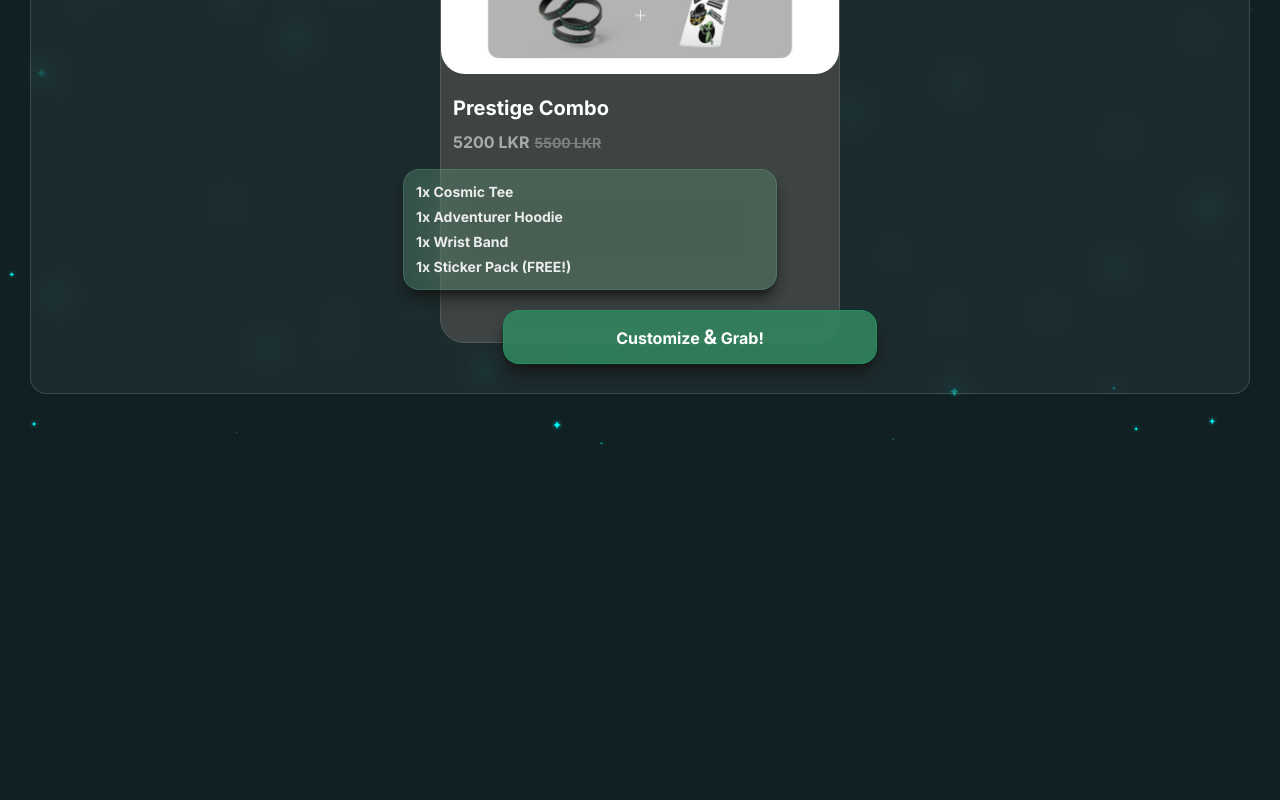
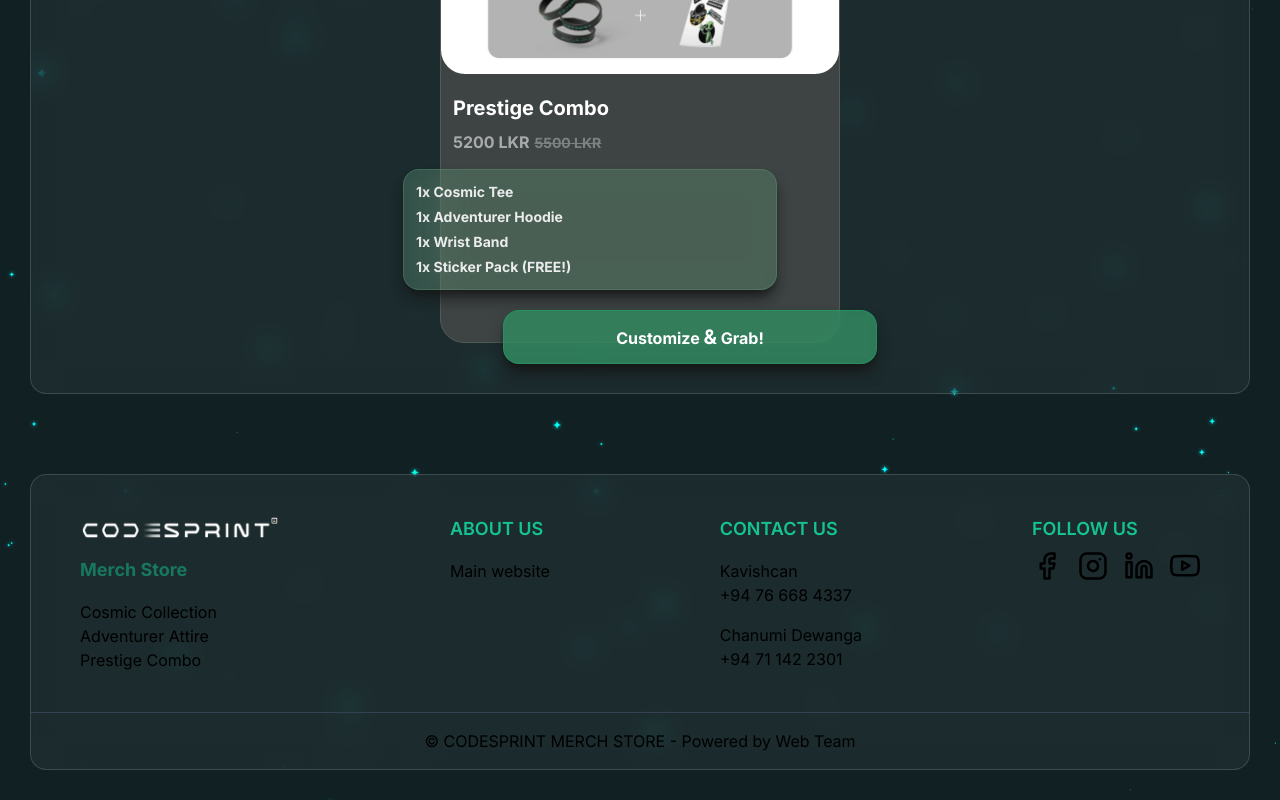
Before and after one commit to cipherdragon/codesprint-store, a Next.js app: page / in a window 1280 px wide. Shown: the part 2666-3466 px from the top of the page. Before the commit the page ends 3110 px from the top, so only its background shows below. Built offline with nearby package versions, Linux system fonts and the light colour scheme.

Commit message:
Fix footer package links and add new packages

```diff
--- a/src/app/layout.tsx
+++ b/src/app/layout.tsx
@@ -20,7 +20,7 @@ export default function RootLayout({ children }: RootLayoutProps) {
         <SiteHeader />
         {children}
         <div className="h-[50px]"></div>
-        {/* <SiteFooter /> */}
+        <SiteFooter />
       </body>
     </html>
   );
--- a/src/components/SiteFooter.tsx
+++ b/src/components/SiteFooter.tsx
@@ -1,9 +1,23 @@
 import Image from "next/image";
 import codesprintLogo from "../assets/codesprint-logo.webp";
 import { Facebook, Instagram, Linkedin, Youtube } from "react-feather";
-import { useEffect } from "react";
+import { Packages as package_list } from "@/db/Packages";
+import Link from "next/link";
 
 export default function SiteFooter() {
+
+    const packages = package_list.map((pkg) => {
+        return (
+            <li key={pkg.id} className="hover:underline">
+                <Link href={`/package/${pkg.id}`} prefetch={false}>
+                    <button>
+                        {pkg.name}
+                    </button>
+                </Link>
+            </li>
+        )
+    })
+
     return (
         <footer className="proper-padded-container">
             <div
@@ -21,46 +35,13 @@ export default function SiteFooter() {
                                 text-opacity-50">
                                 Merch Store
                             </h3>
-                            <ul className="font-bold text-white text-opacity-40">
-                                <li>
-                                    <a href="#" className="hover:underline">
-                                        Cosmic Collection
-                                    </a>
-                                </li>
-                                <li>
-                                    <a href="#" className="hover:underline">
-                                        Adventure Attire
-                                    </a>
-                                </li>
-                                <li>
-                                    <a href="#" className="hover:underline">
-                                        Prestige Combo
-                                    </a>
-                                </li>
+                            <ul>
+                                {packages}
                             </ul>
                         </div>
                     </div>
 
-                    <div className="mb-6 md:mb-0">
-                        <h3 className="text-lg font-semibold text-[#15c392]">SUPPORT</h3>
-                        <ul className="mt-4 space-y-4">
-                            <li>
-                                <a href="#" className="hover:underline">
-                                    Payment Details
-                                </a>
-                            </li>
-                            <li>
-                                <a href="#" className="hover:underline">
-                                    Shipping & Returns
-                                </a>
-                            </li>
-                            <li>
-                                <a href="#" className="hover:underline">
-                                    Contact Us
-                                </a>
-                            </li>
-                        </ul>
-                    </div>
+
 
                     <div className="mb-6 md:mb-0">
                         <h3 className="text-lg font-semibold text-[#15c392]">ABOUT US</h3>
@@ -81,11 +62,17 @@ export default function SiteFooter() {
 
                     <div className="mb-6 md:mb-0">
                         <h3 className="text-lg font-semibold text-[#15c392]">CONTACT US</h3>
-                        <div className="mt-4 space-y-4">
-                            <p>📞 +94 76 668 4337</p>
-                            <p>✉️ kavishcan2002@gmail.com</p>
+                        <div className="mt-4 ">
+                            <p> Kavishcan</p>
+                            <p> +94 76 668 4337</p>
                         </div>
-                        <div className="mt-6">
+                        <div className="mt-4 ">
+                            <p> Chanumi Dewanga</p>
+                            <p> +94 71 142 2301</p>
+                        </div>
+                    </div>
+
+                    <div className="mb-6 md:mb-0">
                             <h3 className="text-lg font-semibold text-[#15c392]">
                                 FOLLOW US
                             </h3>
@@ -117,7 +104,6 @@ export default function SiteFooter() {
                                 </a>
                             </div>
                         </div>
-                    </div>
                 </div>
 
                 <div className="border-t border-gray-700 text-center py-4">
```
